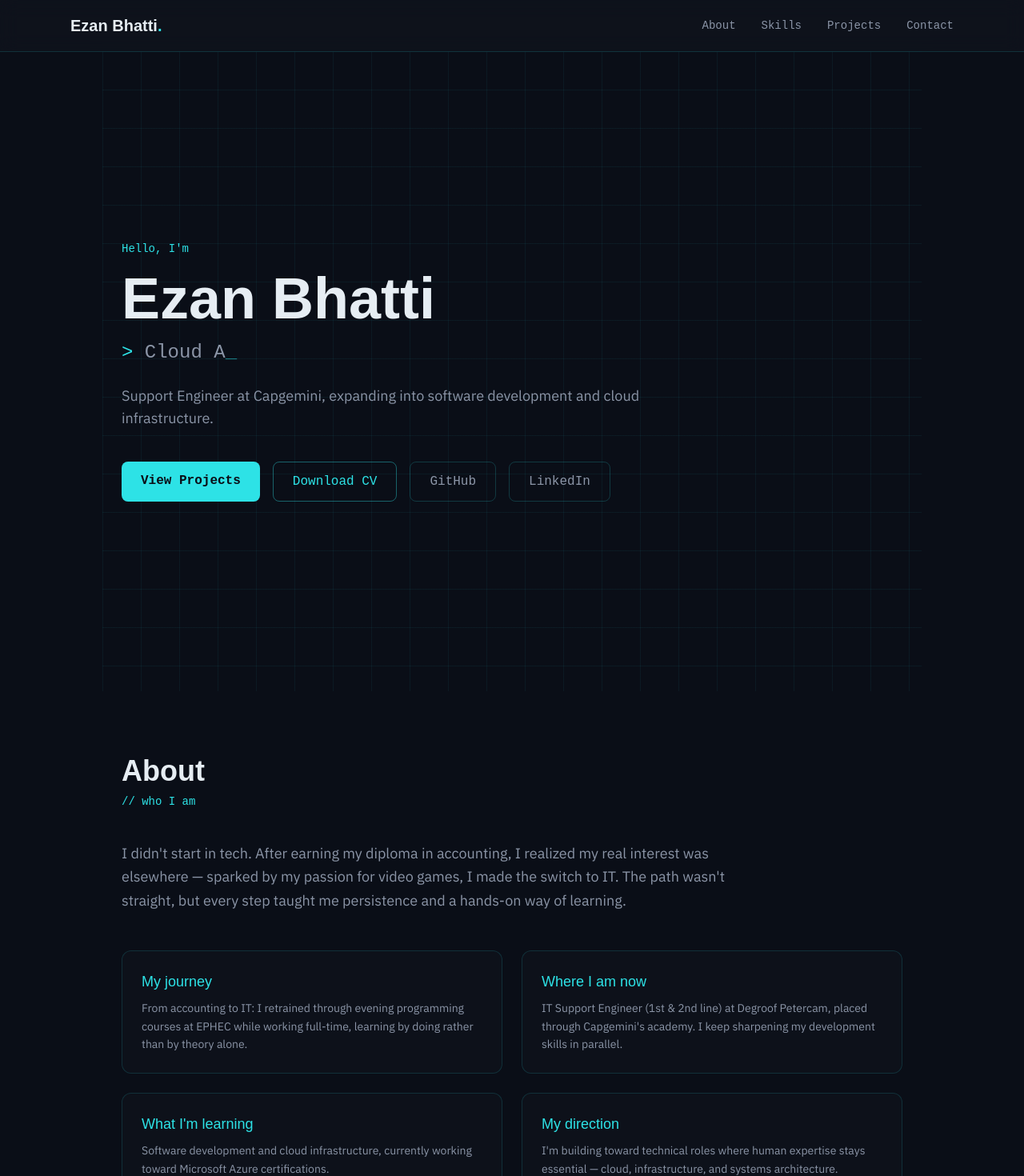
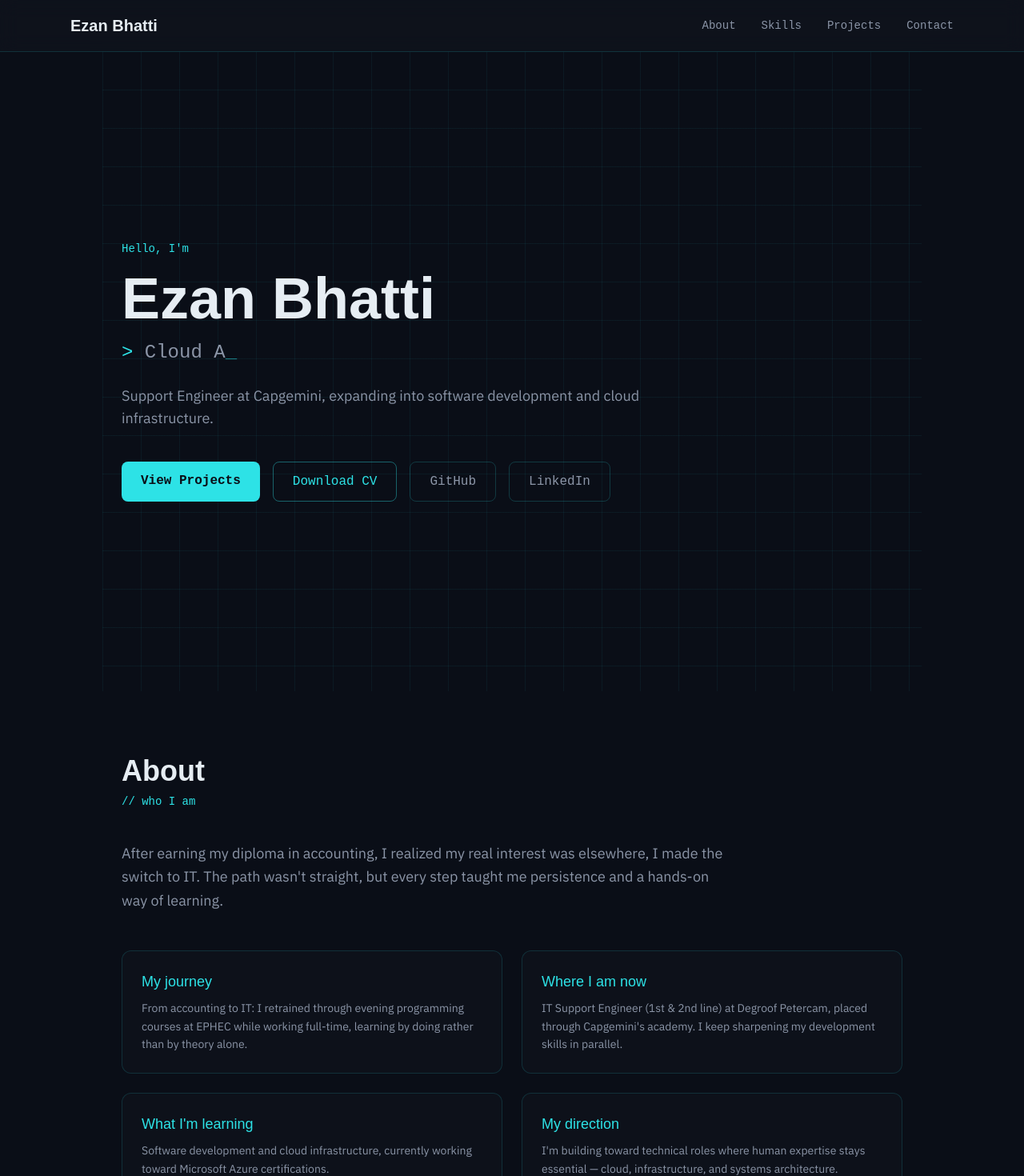
Before and after one commit to ezan1050/portfolio, an Angular app: page / in a window 1280 px wide. Shown: the top 1470 px of the page at 80% size. Built offline with nearby package versions, Linux system fonts and the light colour scheme.

Commit message:
content: refine about intro, project description and navbar logo (#9)

```diff
--- a/src/app/data/about.data.ts
+++ b/src/app/data/about.data.ts
@@ -1,7 +1,7 @@
 import { AboutHighlight } from '../models/about.model';
 
 export const aboutIntro =
-  "I didn't start in tech. After earning my diploma in accounting, I realized my real interest was elsewhere — sparked by my passion for video games, I made the switch to IT. The path wasn't straight, but every step taught me persistence and a hands-on way of learning.";
+  "After earning my diploma in accounting, I realized my real interest was elsewhere, I made the switch to IT. The path wasn't straight, but every step taught me persistence and a hands-on way of learning.";
 
 export const aboutHighlights: AboutHighlight[] = [
   {
--- a/src/app/data/projects.data.ts
+++ b/src/app/data/projects.data.ts
@@ -22,7 +22,7 @@ export const projects: Project[] = [
   {
     slug: 'developer-portfolio',
     name: 'Developer Portfolio',
-    shortDescription: 'This very website — a cyberpunk-themed developer portfolio built with Angular, TypeScript, and Tailwind CSS.',
+    shortDescription: 'A website portfolio built with Angular, TypeScript, and Tailwind CSS.',
     technologies: ['Angular', 'TypeScript', 'Tailwind CSS', 'SSR'],
     githubUrl: 'https://github.com/ezan1050/portfolio',
 
--- a/src/app/shared/components/navbar/navbar.html
+++ b/src/app/shared/components/navbar/navbar.html
@@ -3,7 +3,7 @@
 
     <!-- Logo / Nom -->
     <a href="#" class="font-display text-xl font-bold text-cyber-text">
-      Ezan Bhatti<span class="text-cyber-cyan">.</span>
+      Ezan Bhatti
     </a>
 
     <!-- Liens desktop : cachés sur mobile, visibles à partir de md -->
```
